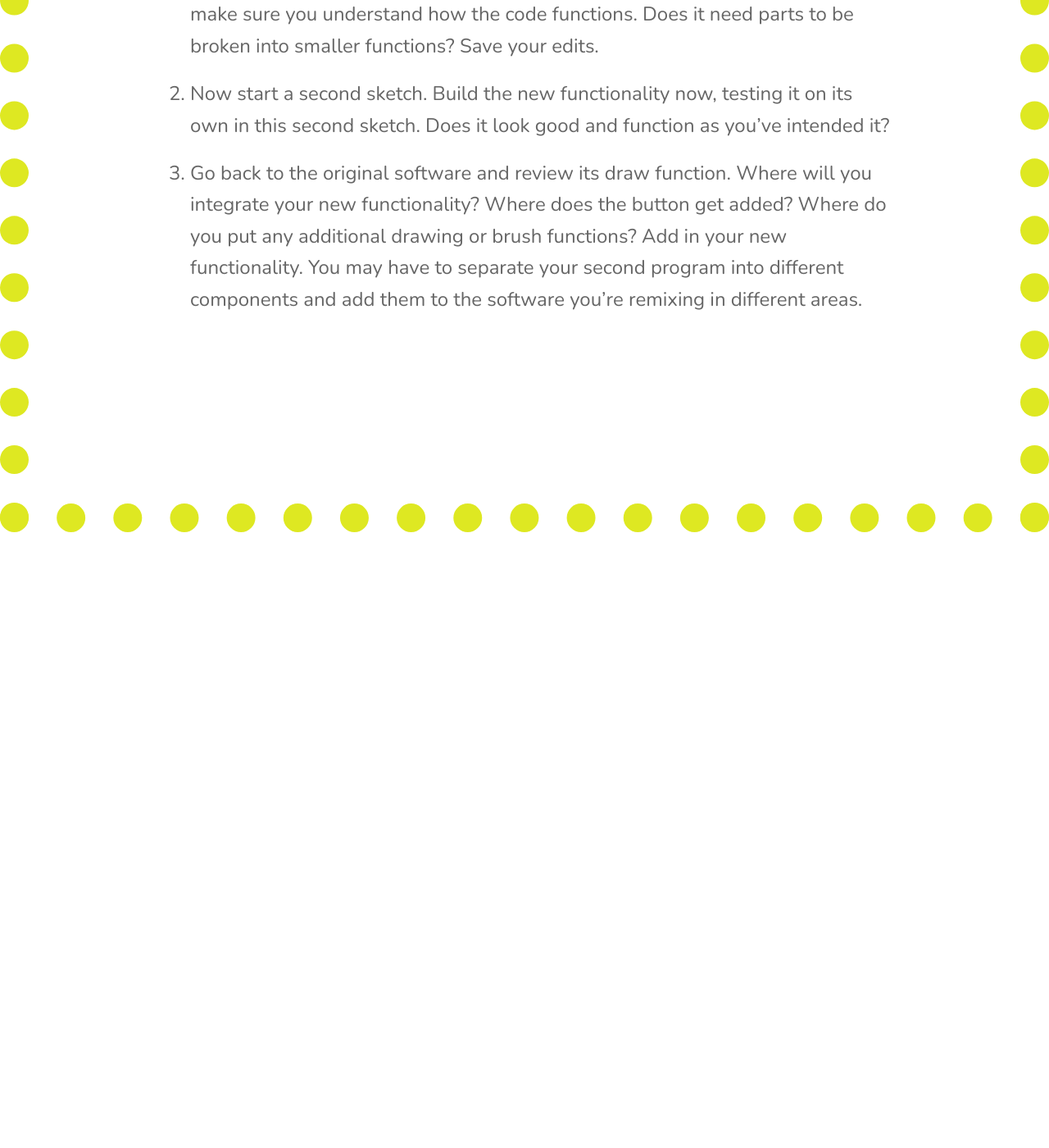
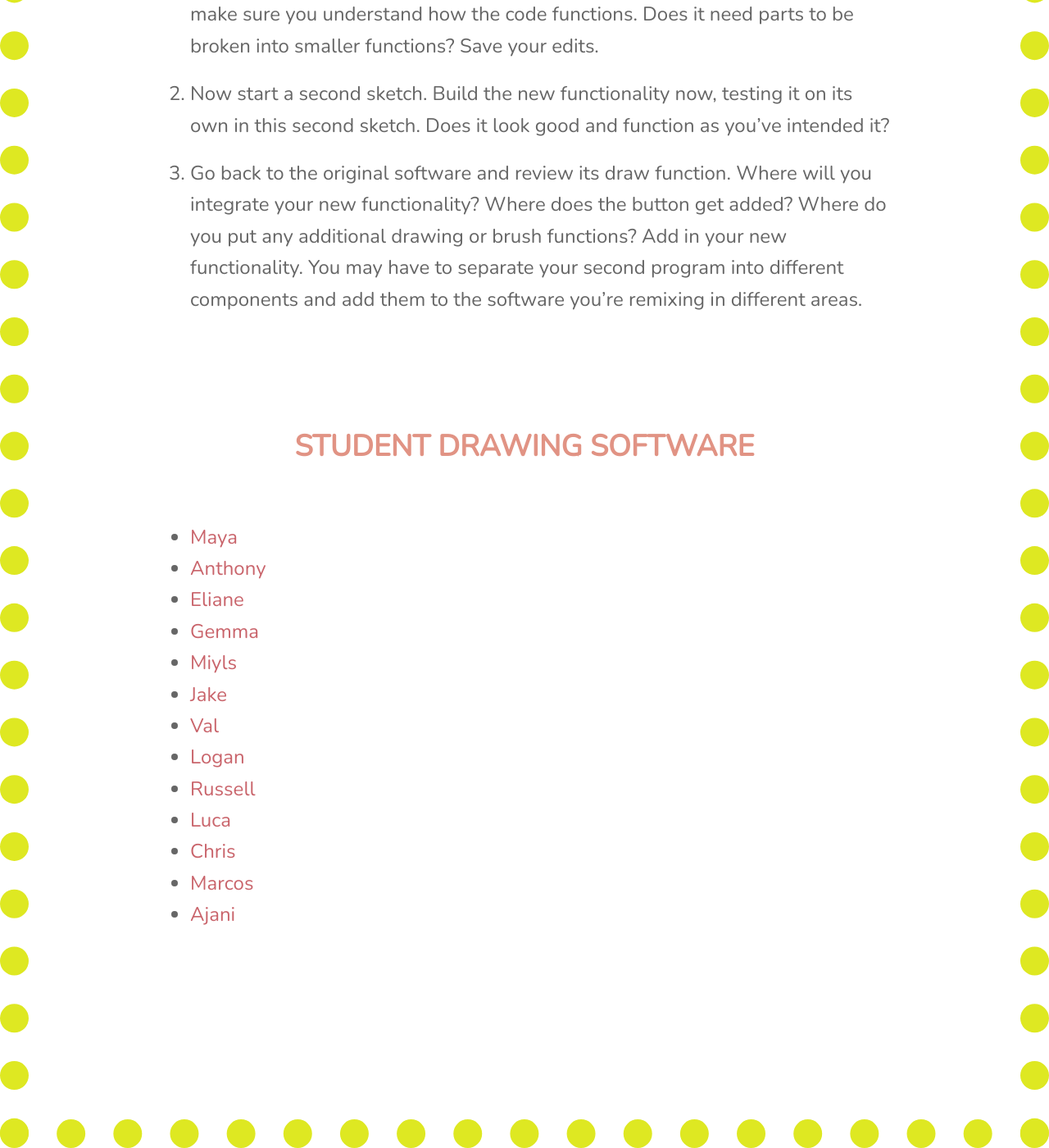
Before and after one commit to lee2sman/p4va_fall2021, a Jekyll site: the page built from _posts/2020-10-07-week6.md, in a window 1280 px wide and 1400 px high, scrolled down 6939 px. Shown: the whole window at 82% size. Built offline with Jekyll 4.4.1, drawn with Linux system fonts in a browser that asks for light colours; nearby versions of some CDN libraries; before the commit the page ends 7588 px from its top, so only the background shows below that.

Commit message:
update hw

```diff
--- a/_posts/2020-10-07-week6.md
+++ b/_posts/2020-10-07-week6.md
@@ -146,3 +146,19 @@ Pick someone else's software. Make a remix that alters the functionality in a *m
 2. Now start a second sketch. Build the new functionality now, testing it on its own in this second sketch. Does it look good and function as you've intended it?
 
 3. Go back to the original software and review its draw function. Where will you integrate your new functionality? Where does the button get added? Where do you put any additional drawing or brush functions? Add in your new functionality. You may have to separate your second program into different components and add them to the software you're remixing in different areas.
+
+### Student Drawing Software
+
+- [Maya](https://editor.p5js.org/mya.forbes/sketches/1Zj7Fch6e)
+- [Anthony](https://editor.p5js.org/schoolwork2863/sketches/oqDj_2MNW)
+- [Eliane](https://editor.p5js.org/eliane.sesti/sketches/3GkdO-P2W)
+- [Gemma](https://editor.p5js.org/gemmonade/sketchs/BKxr2-YFk)
+- [Miyls](https://editor.p5js.org/miylshill/sketches/CKpEutn0X)
+- [Jake](https://editor.p5js.org/jakefriscoe22/sketches/Klc9MSbbR)
+- [Val](https://editor.p5js.org/valerie.welson/sketches/hCV9Mlp9b)
+- [Logan](https://editor.p5js.org/LoganMooney/sketches/eYQmFPRuP)
+- [Russell](https://editor.p5js.org/rrenaldo/sketches/5FAY_2XUP)
+- [Luca](https://editor.p5js.org/luca.esposito/sketches/7z-9lmT69)
+- [Chris](https://editor.p5js.org/Chris_R/sketches/1-mXcsBmG)
+- [Marcos](https://editor.p5js.org/marcostorreslechuga/sketches/QxfZAn674)
+- [Ajani](https://editor.p5js.org/ajaniholland/sketches/f3vcEHADg)
```
